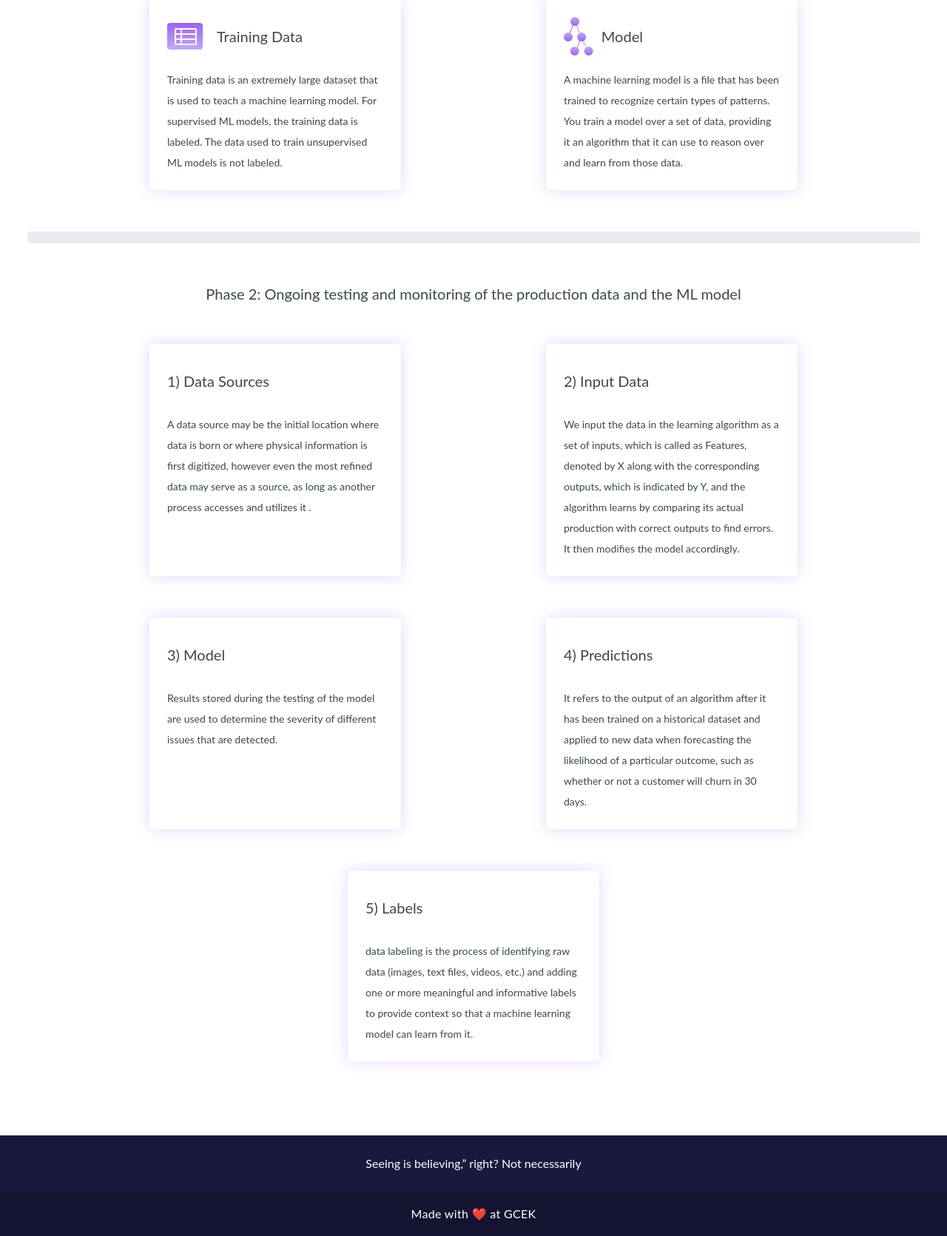
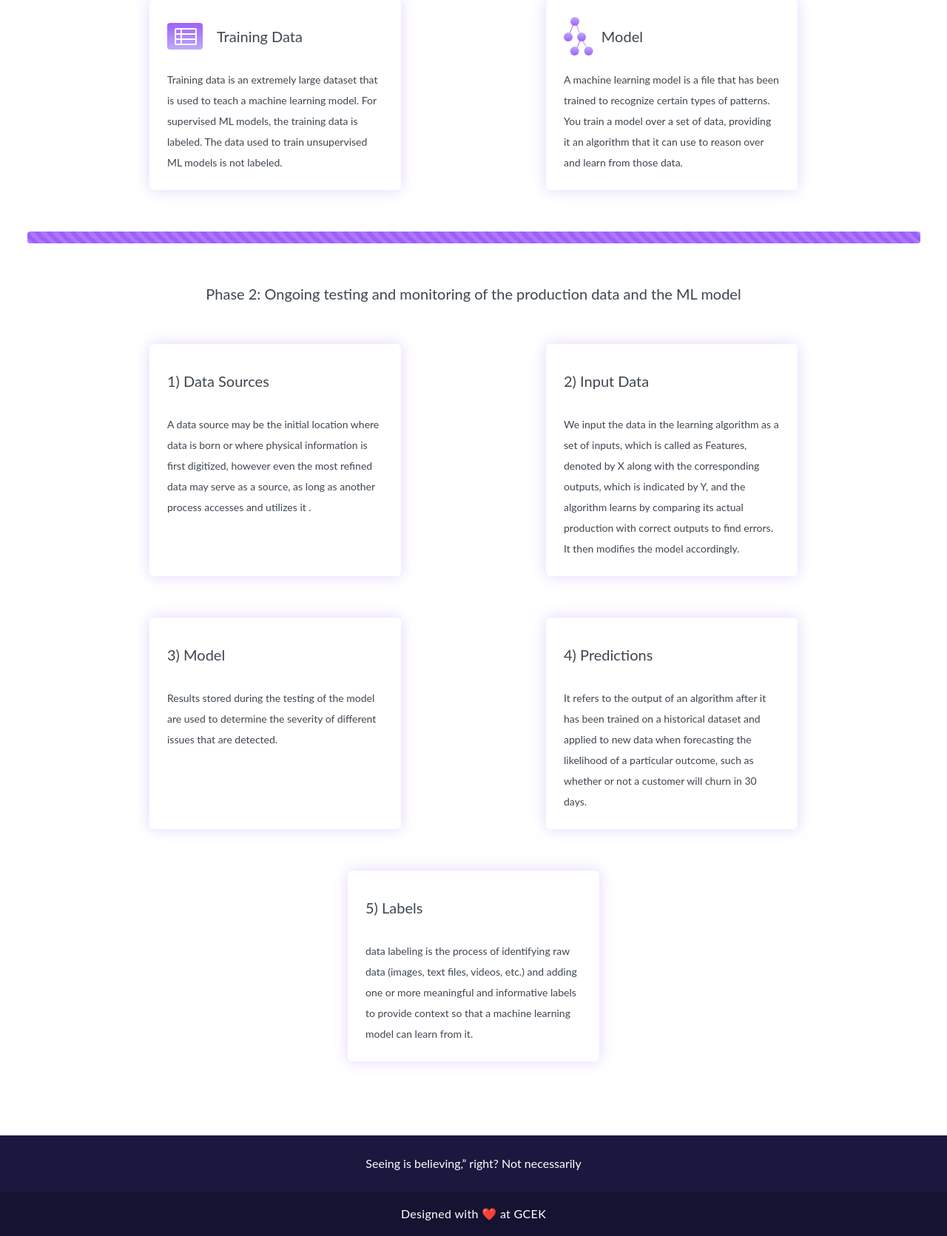
Before and after one commit to mohanpatil76/FakeNewsDetection, a Flask app: page / in a window 1280 px wide. Shown: the part 1031-2702 px from the top of the page at 74% size. Run offline with Flask 2, Linux system fonts and the light colour scheme; parts of the project's set-up code (start-up, migrations or seed data) failed here and were passed over; some libraries are stand-ins or nearby versions.

Commit message:
Update index.html
last

```diff
--- a/templates/index.html
+++ b/templates/index.html
@@ -1,39 +1,58 @@
-<!doctype html>
+<!DOCTYPE html>
 <html lang="en">
-
   <head>
     <!-- Required meta tags -->
     <meta charset="utf-8" />
-    <meta name="viewport" content="width=device-width, initial-scale=1, shrink-to-fit=no" />
+    <meta
+      name="viewport"
+      content="width=device-width, initial-scale=1, shrink-to-fit=no"
+    />
 
     <!-- Bootstrap CSS -->
-    <link rel="stylesheet" href="https://stackpath.bootstrapcdn.com/bootstrap/4.3.1/css/bootstrap.min.css"
-        integrity="sha384-ggOyR0iXCbMQv3Xipma34MD+dH/1fQ784/j6cY/iJTQUOhcWr7x9JvoRxT2MZw1T" crossorigin="anonymous">
-    <link rel="stylesheet" href="../static/style.css">
-    <link rel="icon" href="../static/favicon.png" sizes="192x192">
+    <link
+      rel="stylesheet"
+      href="https://stackpath.bootstrapcdn.com/bootstrap/4.3.1/css/bootstrap.min.css"
+      integrity="sha384-ggOyR0iXCbMQv3Xipma34MD+dH/1fQ784/j6cY/iJTQUOhcWr7x9JvoRxT2MZw1T"
+      crossorigin="anonymous"
+    />
+    <link rel="stylesheet" href="../static/style.css" />
+    <link rel="icon" href="../static/favicon.png" sizes="192x192" />
     <title>Fake News Detection | Home</title>
   </head>
 
   <body>
-
     <div class="header inner-transparent">
       <div class="header-wrap">
         <div class="header-nav-wrap">
           <div class="container">
             <nav class="header-nav">
               <a href="/" class="header-logo">
-                            <img src="../static/darklogo.gif" class="header-logo-light">
-                            <img style="object-fit: cover;
-                            height: 40px;
-                            width: 140px;" src="../static/lightlogo.gif" class="header-logo-dark">
+                <img src="../static/darklogo.gif" class="header-logo-light" />
+                <img
+                  style="object-fit: cover; height: 40px; width: 140px"
+                  src="../static/lightlogo.gif"
+                  class="header-logo-dark"
+                />
               </a>
               <ul id="menu-header-menu" class="main-nav">
-                            <li id="menu-item-29"
-                                class="menu-item menu-item-type-post_type menu-item-object-page menu-item-has-children menu-item-29">
+                <li
+                  id="menu-item-29"
+                  class="
+                    menu-item
+                    menu-item-type-post_type
+                    menu-item-object-page menu-item-has-children menu-item-29
+                  "
+                >
                   <a href="#how-it-works">How It Works?</a>
                 </li>
-                            <li id="menu-item-132"
-                                class="menu-item menu-item-type-post_type menu-item-object-page menu-item-has-children menu-item-132">
+                <li
+                  id="menu-item-132"
+                  class="
+                    menu-item
+                    menu-item-type-post_type
+                    menu-item-object-page menu-item-has-children menu-item-132
+                  "
+                >
                   <a href="#">Home</a>
                 </li>
                 <!-- <li id="menu-item-26"
@@ -44,50 +63,82 @@
                                 class="menu-item menu-item-type-post_type menu-item-object-page menu-item-has-children menu-item-27">
                                 <a href="#"> Sign up!</a>
                             </li> -->
-                            <li id="menu-item-30"
-                                class="menu-item menu-item-type-post_type menu-item-object-page menu-item-has-children menu-item-30">
+                <li
+                  id="menu-item-30"
+                  class="
+                    menu-item
+                    menu-item-type-post_type
+                    menu-item-object-page menu-item-has-children menu-item-30
+                  "
+                >
                   <a href="#">About us</a>
                 </li>
-                            <li id="menu-item-31"
-                                class="menu-item menu-item-type-post_type menu-item-object-page menu-item-has-children menu-item-30">
+                <li
+                  id="menu-item-31"
+                  class="
+                    menu-item
+                    menu-item-type-post_type
+                    menu-item-object-page menu-item-has-children menu-item-30
+                  "
+                >
                   <a href="#">Contact us</a>
                 </li>
               </ul>
               <ul id="menu-user" class="main-nav user-nav">
-                            <li id="menu-item-1047"
-                                class="_btn-menu menu-item menu-item-type-post_type menu-item-object-page menu-item-1047">
+                <li
+                  id="menu-item-1047"
+                  class="
+                    _btn-menu
+                    menu-item
+                    menu-item-type-post_type
+                    menu-item-object-page menu-item-1047
+                  "
+                >
                   <a href="/prediction"><span></span>Predict</a>
                 </li>
               </ul>
-                        <div class="hamburger"><span></span><span></span><span></span></div>
+              <div class="hamburger">
+                <span></span><span></span><span></span>
+              </div>
             </nav>
           </div>
         </div>
         <div class="home-intro home-intro-video">
-                <div class="video-full"><video autoplay loop playsinline muted poster="">
-                        <source src="../static/bg2.mp4" type="video/mp4">
-                    </video></div>
+          <div class="video-full">
+            <video autoplay loop playsinline muted poster="">
+              <source src="../static/bg2.mp4" type="video/mp4" />
+            </video>
+          </div>
 
           <div class="container">
-                    <h1>Fake News Detection
-                        Machine Learning Project</h1>
-                    <div class="sub-title-loop"><span>All news </span>
+            <!-- <h1 style="color: red">Is Seeing Believing ?</h1> -->
+            <h1 class="txt-color1">Is Seeing Believing ?</h1>
+            <h3 style="color: yellow">
+              Reality is merely an illusion, albeit a very persistent one. <br>
+              <span style="color: #9d60fb;"> — Albert Einstein</span>
+            </h3>
+            <br /><br />
+            <h1>Fake News Detection Machine Learning Project</h1>
+            <div class="sub-title-loop">
+              <span>All news </span>
               <ul class="quote-typed">
                 <li class="txt-color1">are not real, right ?</li>
-                            <li class="txt-color2">mitigate risks when relying on machine learning?</li>
-                            <li class="txt-color3">monitor a system that tends to fail silently?</li>
+                <li class="txt-color2">
+                  mitigate risks when relying on machine learning?
+                </li>
+                <li class="txt-color3">
+                  monitor a system that tends to fail silently?
+                </li>
               </ul>
             </div>
             <!-- <div class="home-intro-action"><a class="_btn" href="/prediction">predict now</a> -->
-                    <div class="home-intro-action"><a class="_btn" href="/prediction">predict now</a>
-                    </div>
-                </div>
-
-
+            <div class="home-intro-action">
+              <a class="_btn" href="/prediction">predict now</a>
             </div>
           </div>
         </div>
-
+      </div>
+    </div>
 
     <div class="container">
       <div class="home-contents">
@@ -115,7 +166,7 @@
               <!-- <img width="500" height="400" src="../static/jwala.gif" class="home-combine" alt="" /> -->
               <br><br>
                <div class="progress">
-                    <div style="color: #1A183E;" class="progress-bar progress-bar-striped bg-warning" role="progressbar" style="width: 50%" aria-valuenow="50" aria-valuemin="0" aria-valuemax="100"></div>
+                  <div  class="progress-bar progress-bar-striped" role="progressbar" style="width: 100%; background-color: #9d60fb;"  aria-valuenow="100" aria-valuemin="100" aria-valuemax="100"></div>
                 </div>
 
               <br><br>
@@ -258,11 +309,12 @@
       </div>
   </div>
 
+
     <!-- footer -->
     <section class="">
       <!-- Footer -->
       <!-- <footer class="text-center text-white" style="background-color: #0a4275;"> -->
-        <footer class="text-center text-white" style="background-color: #1A183E">
+      <footer class="text-center text-white" style="background-color: #1a183e">
         <!-- Grid container -->
         <div class="container p-4 pb-0">
           <!-- Section: CTA -->
@@ -274,19 +326,26 @@
         <!-- Grid container -->
 
         <!-- Copyright -->
-            <div class="text-center p-3" style="background-color: rgba(0, 0, 0, 0.2);">
-                <span style="letter-spacing:0.02em">Made with ❤️ at GCEK</span>
+        <div
+          class="text-center p-3"
+          style="background-color: rgba(0, 0, 0, 0.2)"
+        >
+          <span style="letter-spacing: 0.02em">Designed with ❤️ at GCEK</span>
         </div>
         <!-- Copyright -->
       </footer>
       <!-- Footer -->
     </section>
 
-
-
-    <script type="text/javascript" src="../static/jquery-3.5.1.min.js" id="theme-jquery-js"></script>
-    <script type="text/javascript " src="../static/theme.js" id="theme-js"></script>
-
+    <script
+      type="text/javascript"
+      src="../static/jquery-3.5.1.min.js"
+      id="theme-jquery-js"
+    ></script>
+    <script
+      type="text/javascript "
+      src="../static/theme.js"
+      id="theme-js"
+    ></script>
   </body>
-
 </html>
```
Lines whose indentation alone changed are shown as unchanged.
